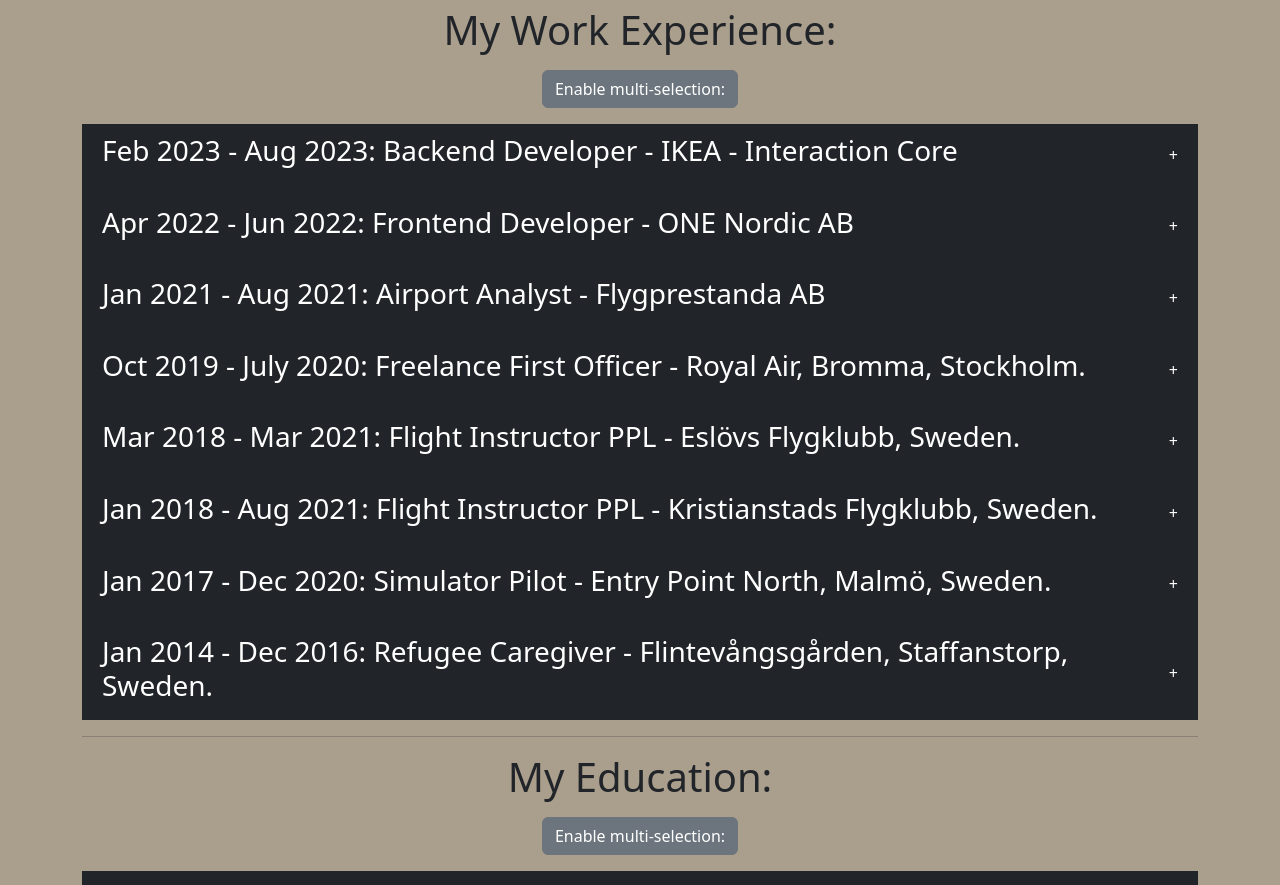
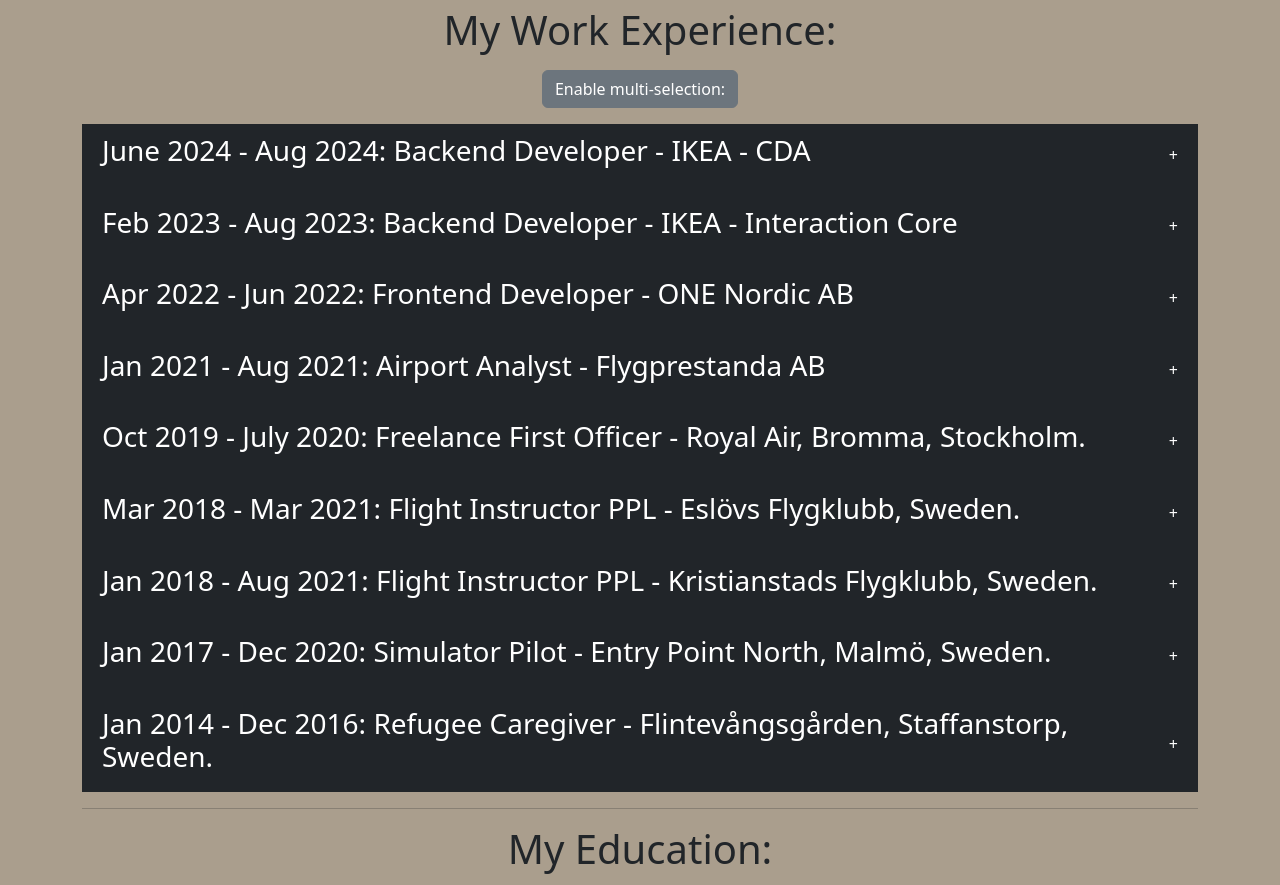
Before and after one commit to NikyAviator/nikolaikocev, a React (Vite) app in the folder frontend/: page / in a window 1280 px wide. Shown: the part 1280-2165 px from the top of the page. Built offline with nearby package versions, Linux system fonts and the light colour scheme; a web font is replaced by a local one.

Commit message:
Updated my work exp on front page

```diff
--- a/frontend/src/Components/Accordion/data.js
+++ b/frontend/src/Components/Accordion/data.js
@@ -1,6 +1,12 @@
 const data = [
   {
     id: '1',
+    question: 'June 2024 - Aug 2024: Backend Developer - IKEA - CDA',
+    answer:
+      'During my summer job, I collaborated with another summer worker to develop an Availability Test API. This API tests the entire data pipeline by sending custom payloads to simulate user interactions and purchases. It ensures data integrity and accuracy by validating that events are processed and stored correctly. The API supports custom payloads, enabling comprehensive and flexible testing scenarios to monitor the performance and availability of our data processing systems.',
+  },
+  {
+    id: '2',
     question:
       'Feb 2023 - Aug 2023: Backend Developer - IKEA - Interaction Core ',
     answer:
@@ -11,47 +17,47 @@
       'colleagues on developing a Bigtable API.',
   },
   {
-    id: '2',
+    id: '3',
     question: 'Apr 2022 - Jun 2022: Frontend Developer - ONE Nordic AB',
     answer:
       "During my first internship, I focused on enhancing the UX/UI design of the company's new website, improving responsiveness with Bootstrap, and integrating the Google Maps API. Following the internship, I was employed for an extra month as a summer worker, further contributing to web development and design tasks. Tech used: C#, JS & Bootstrap.",
   },
   {
-    id: '3',
+    id: '4',
     question: 'Jan 2021 - Aug 2021: Airport Analyst - Flygprestanda AB',
     answer:
       'Updated an in-house database with new information (new runways, obstacles etc). Created engine-out procedures on request from customers. This is where my interest in GNU/Linux began. The company was using Debian and I was curious about it. My friend recommended my to install Arch Linux, and I was hooked. I have been using Arch Linux as my daily driver since then.',
   },
   {
-    id: '4',
+    id: '5',
     question:
       'Oct 2019 - July 2020: Freelance First Officer - Royal Air, Bromma, Stockholm.',
     answer:
       'Flew for a small private jet company (Cessna Citation CJ3). I was located in Stockholm.',
   },
   {
-    id: '5',
+    id: '6',
     question:
       'Mar 2018 - Mar 2021: Flight Instructor PPL - Eslövs Flygklubb, Sweden.',
     answer:
       'Flight instructor, taught students to fly small airplanes in Eslöv, Skåne. Also flew tour flights for people who wanted to try flying. We flew C172 and C152. Eslöv has a beatiful airfield. It also has a big aviation community that I really enjoy being a part of.',
   },
   {
-    id: '6',
+    id: '7',
     question:
       'Jan 2018 - Aug 2021: Flight Instructor PPL - Kristianstads Flygklubb, Sweden.',
     answer:
       'Flight instructor, taught students to fly small airplanes in Kristianstad, Skåne. Also flew tour flights for people who wanted to try flying. We flew PA-28. I really enjoy the aircraft in Kristianstad. It is a very nice place to have as a base. The runway is long and the airfield is very well maintained. The club has a lot of members and a lot of activities. I really enjoy being a part of this aviation club.',
   },
   {
-    id: '7',
+    id: '8',
     question:
       'Jan 2017 - Dec 2020: Simulator Pilot - Entry Point North, Malmö, Sweden.',
     answer:
       'At EPN, I operated a specialized software simulation for ATC student training, executing aircraft control commands issued by the trainees. This role involved managing virtual aircraft within the simulated environment, providing a realistic and safe training experience to develop their air traffic control skills.',
   },
   {
-    id: '8',
+    id: '9',
     question:
       'Jan 2014 - Dec 2016: Refugee Caregiver - Flintevångsgården, Staffanstorp, Sweden.',
     answer:
```
